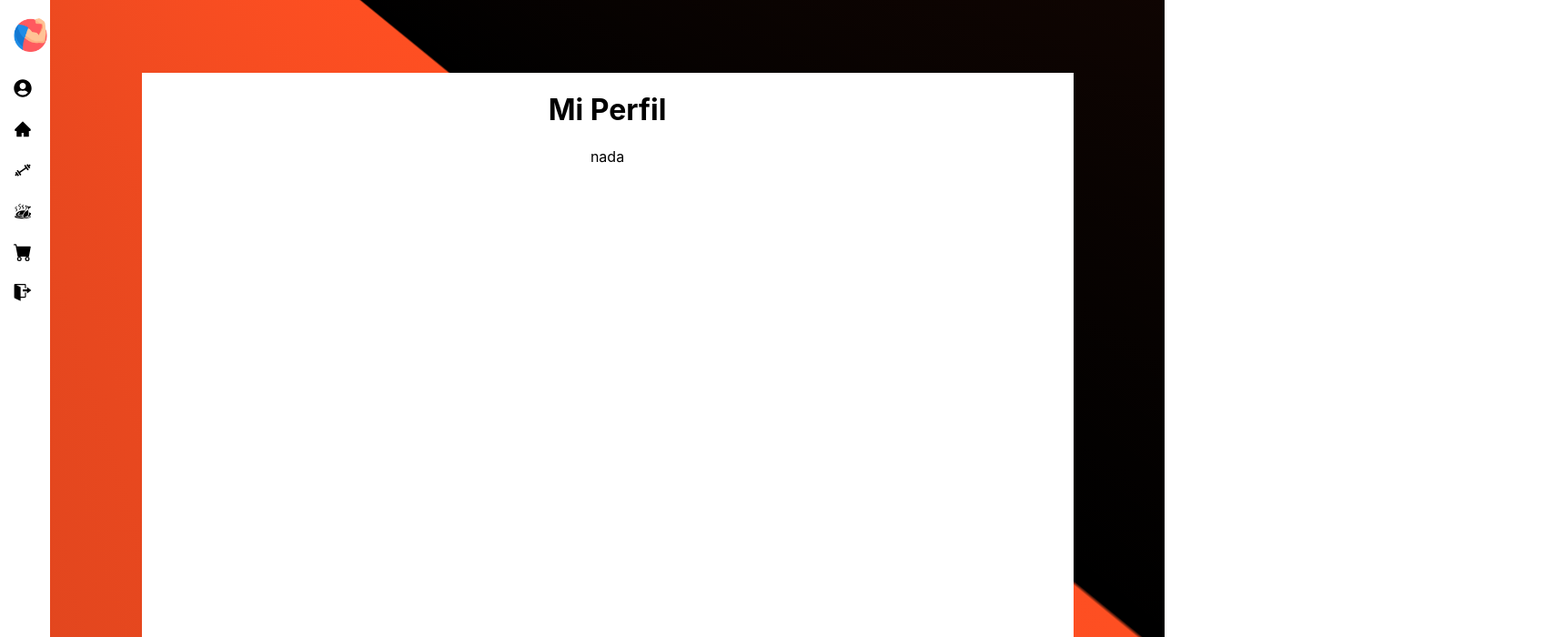
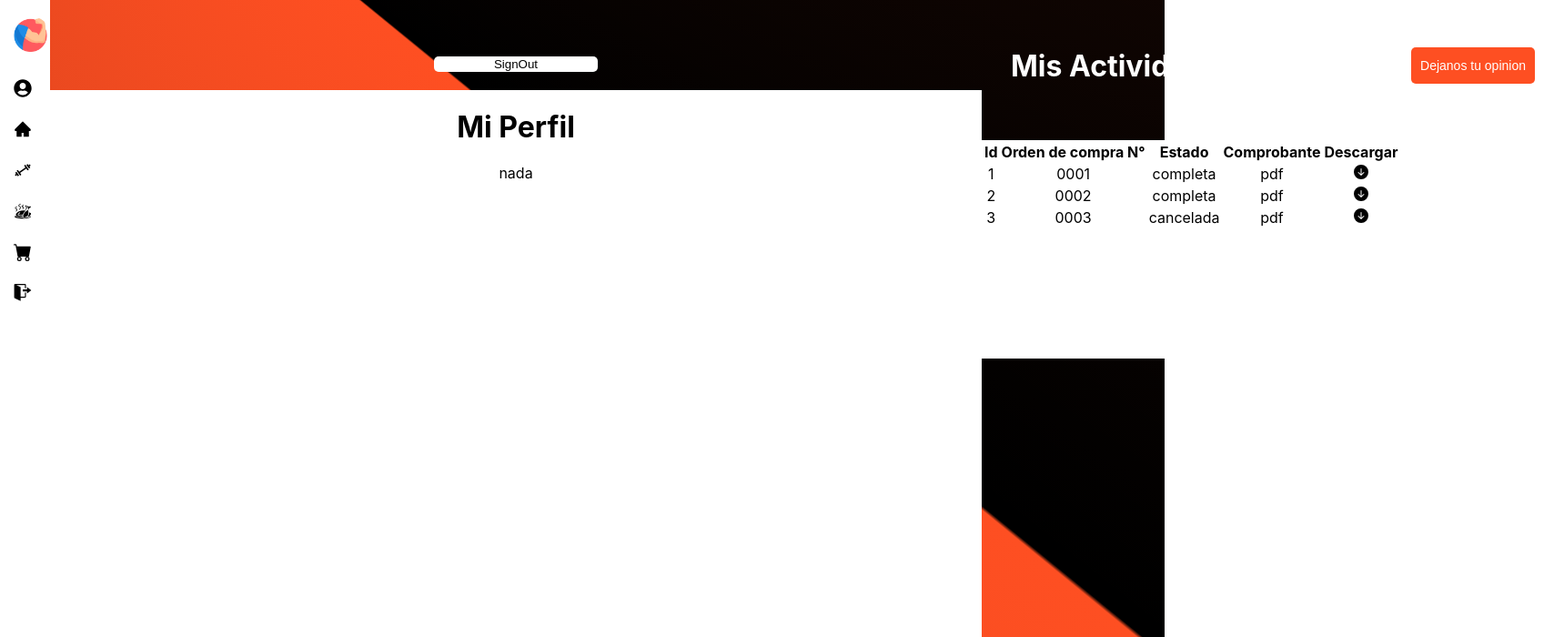
Before and after one commit to agskbr/PF-Gym-Control-App, a React (Create React App) app in the folder client/: page /sociodashboard in a window 1280 px wide. Shown: the top 700 px of the page at 91% size, 1719 px wide, since content can reach past the window. Built offline with nearby package versions, Linux system fonts and the light colour scheme; no server answers; sample sign-in values are in the browser's storage.

Commit message:
se despacha el state.login en el render de app

```diff
--- a/client/src/App.js
+++ b/client/src/App.js
@@ -8,8 +8,16 @@ import HomePage from "./views/homePage/homePage";
 import LoginPage from "./views/LoginPage/LoginPage";
 import RegisterPage from "./views/RegisterPage/RegisterPage";
 import Checkout from "./components/Checkout/Checkout";
+import { useEffect } from "react";
+import { useDispatch } from "react-redux";
+import { validateUserIsLogged } from "./store/actions/actions-login";
 
 function App() {
+  const dispatch = useDispatch();
+  useEffect(() => {
+    dispatch(validateUserIsLogged());
+  } , [dispatch]);
+
   return (
     <div className="App">
       <Routes>
--- a/client/src/views/SocioPage/SocioPage.jsx
+++ b/client/src/views/SocioPage/SocioPage.jsx
@@ -1,21 +1,20 @@
 import style from "./SocioPage.module.css";
+import MyActivities from "./components/MyActivities/MyActivities";
 import SideBar from "./components/Sidebar/SideBar";
 import CenterDynamicView from "./components/CenterDynamicView/CenterDynamicView";
+import { useSelector, useDispatch } from "react-redux";
 import { useEffect, useState } from "react";
-import { useDispatch, useSelector } from "react-redux";
 import { useNavigate } from "react-router-dom";
-import { validateUserIsLogged, userSignOut } from "../../store/actions/actions-login";
-import MyActivities from "./components/MyActivities/MyActivities";
-
+import { validateUserIsLogged , userSignOut} from "../../store/actions/actions-login";
 
 
 export default function SocioPage() {
 
-  const [itemSelected, setItemSelected] = useState("Mi Perfil")
+  const [itemSelected, setItemSelected] = useState("Mi Perfil");
   const dispatch = useDispatch();
   const navigate = useNavigate();
-  const { user } = useSelector((state)=> state.login);
-  const [componentToRender, setComponentToRender]= useState("")
+  const { user } = useSelector((state) => state.login);
+
   useEffect(() => {
     dispatch(validateUserIsLogged());
   }, [dispatch]);
@@ -26,19 +25,17 @@ export default function SocioPage() {
     }
   }, [user, navigate]);
 
-
-
   return (
     <div className={style.principalContainer}>
       <SideBar itemSelected={itemSelected} setItemSelected={setItemSelected} />
       <div className={style.centerViewContainer}>
-        {/* <button
+        <button
           className={style.signOutBtn}
           onClick={() => dispatch(userSignOut())}
         >
           SignOut
         </button>
-        <br /> */}
+        <br />
         <CenterDynamicView
           itemSelected={itemSelected}
           contentOfCard={<div>Hola</div>}
@@ -46,6 +43,10 @@ export default function SocioPage() {
       </div>
 
 
+       <div>
+        <MyActivities />
+      </div>
+      {/* <CreateReaview/> */}
     </div>
   );
 }
```
